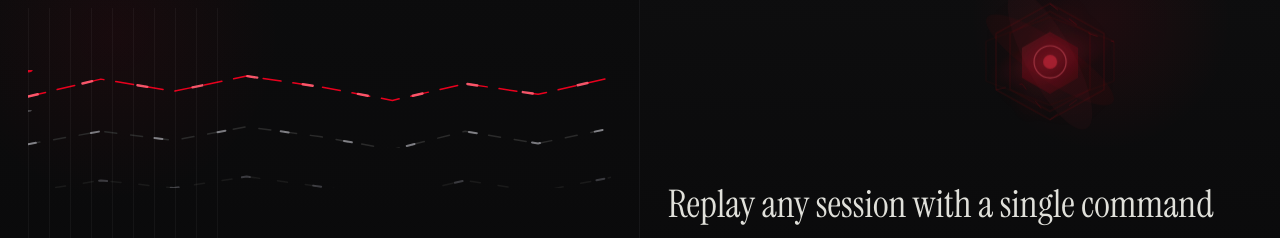
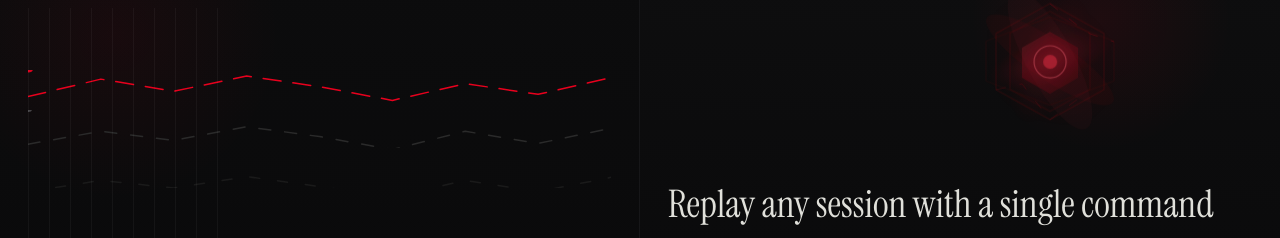
Before and after one commit to eisoptrophobicc/f1-app, a React (Vite) app in the folder frontend/: page / in a window 1280 px wide. Shown: the part 420-658 px from the top of the page. Built offline with nearby package versions, Linux system fonts and the light colour scheme; a web font is replaced by a local one; what ldrs would draw is missing.

Commit message:
wip: cleanup design

```diff
--- a/frontend/src/routes/Landing.jsx
+++ b/frontend/src/routes/Landing.jsx
@@ -1084,18 +1084,6 @@ export default function Landing() {
                     vectorEffect="non-scaling-stroke"
                     shapeRendering="geometricPrecision"
                   />
-                  <polyline
-                    className={`telemetry-flow ${lineClass}`}
-                    points={points}
-                    fill="none"
-                    stroke={i === 0 ? "#FF5A6E" : i === 1 ? "#A4A4AB" : "#6A6A72"}
-                    strokeWidth={i === 0 ? "2.4" : "2"}
-                    strokeLinecap="round"
-                    strokeLinejoin="round"
-                    opacity={i === 0 ? "0.95" : i === 1 ? "0.72" : "0.5"}
-                    vectorEffect="non-scaling-stroke"
-                    shapeRendering="geometricPrecision"
-                  />
                   {i < 2 ? (
                     <circle r={i === 0 ? "3.2" : "2.6"} fill={i === 0 ? "#E8001D" : "#74747A"} opacity={i === 0 ? "0.95" : "0.55"}>
                       <animateMotion dur={i === 0 ? "2.8s" : "4.2s"} repeatCount="indefinite" calcMode="linear" path={path} />
@@ -1316,12 +1304,12 @@ export default function Landing() {
                   />
                 ))}
               </div>
-              <div style={{
-                position: "absolute",
-                inset: "14% 4% 14% 0",
-                background: "linear-gradient(90deg, rgba(12,12,13,0.96) 0%, rgba(12,12,13,0.78) 46%, rgba(12,12,13,0.12) 100%)",
-                filter: "blur(12px)",
-              }} />
+            <div style={{
+              position: "absolute",
+              inset: "14% 4% 14% 0",
+              background: "linear-gradient(90deg, rgba(12,12,13,0.94) 0%, rgba(12,12,13,0.72) 42%, rgba(52,5,11,0.18) 78%, rgba(82,8,18,0.12) 100%)",
+              filter: "blur(12px)",
+            }} />
               <h2 style={{
                 fontFamily: "'Instrument Serif', serif", fontWeight: 400,
                 fontSize: "clamp(22px, 3.2vw, 40px)", color: "#E0E0DA",
```
